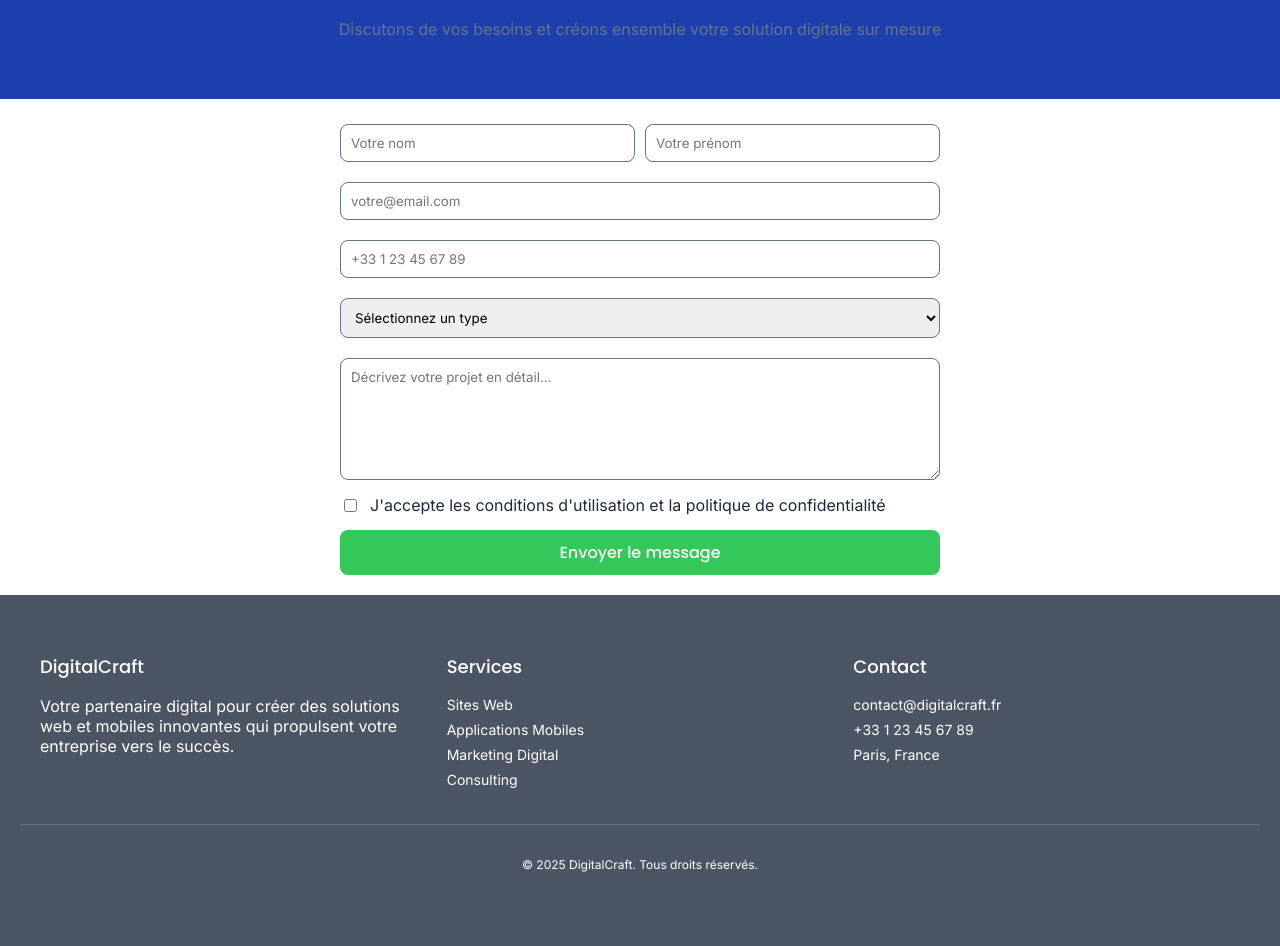
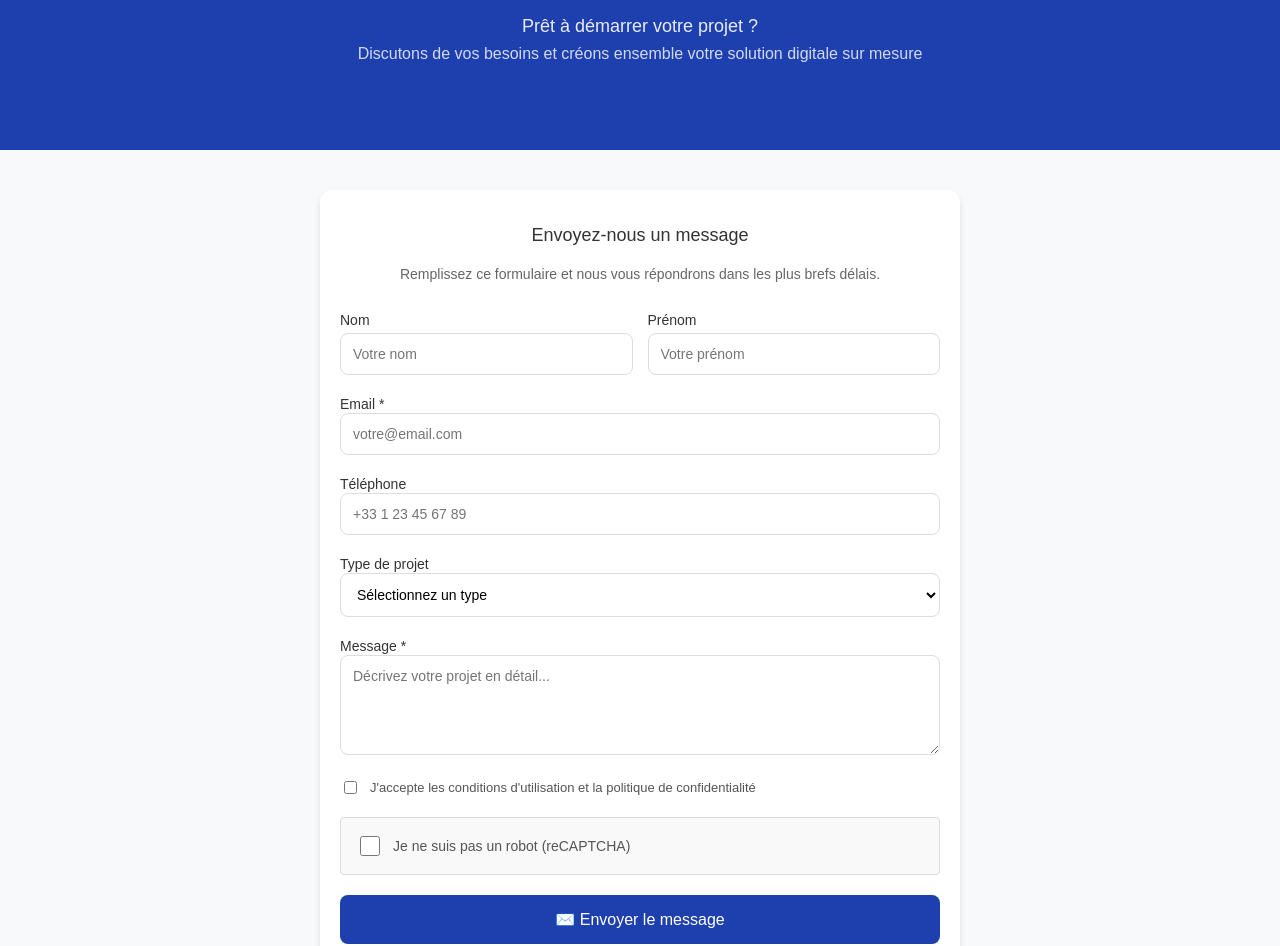
Before and after one commit to Mrgurpreetsingh/digitalcraft, a React (Vite) app: page /contact in a window 1280 px wide. Shown: the part 267-1213 px from the top of the page. Built offline with nearby package versions, Linux system fonts and the light colour scheme.

Commit message:
feat(32): ajout de la bordure au formulaire et message d'intro dans Contact

```diff
--- a/src/pages/ContactPage.jsx
+++ b/src/pages/ContactPage.jsx
@@ -1,101 +1,168 @@
 import React, { useState } from 'react';
-import Navbar from '../components/Navbar';
-import Footer from '../components/Footer';
-import styled from 'styled-components';
 
-const HeaderSection = styled.section`
-  padding: 40px 20px;
-  text-align: center;
-  background-color: var(--primary-color); /* Bleu #1E40AF */
-  color: var(--white);
-`;
-
-const ContactContainer = styled.div`
-  max-width: 600px;
-  margin: 0 auto;
-  padding: 20px;
-  text-align: center;
-  color: var(--text-dark);
-`;
-
-const Title = styled.h1`
-  font-family: 'Poppins', sans-serif;
-  font-size: 2.5em;
-  margin-bottom: 10px;
-`;
-
-const Paragraph = styled.p`
-  font-family: 'Inter', sans-serif;
-  font-size: 16px;
-  color: var(--text-light);
-  margin-bottom: 20px;
-`;
-
-const Form = styled.form`
-  display: flex;
-  flex-direction: column;
-  text-align: left;
-`;
-
-const FormGroup = styled.div`
-  margin-bottom: 15px;
-  display: flex;
-  gap: 10px;
-
-  & > * {
-    flex: 1;
+// Styles inline pour éviter les dépendances externes
+const styles = {
+  container: {
+    fontFamily: 'Arial, sans-serif',
+    margin: 0,
+    padding: 0,
+    backgroundColor: '#f8f9fa'
+  },
+  headerSection: {
+    padding: '60px 20px',
+    textAlign: 'center',
+    backgroundColor: '#1E40AF',
+    color: 'white',
+    minHeight: '200px',
+    display: 'flex',
+    flexDirection: 'column',
+    justifyContent: 'center'
+  },
+  title: {
+    fontSize: '2.5em',
+    marginBottom: '10px',
+    fontWeight: 'bold'
+  },
+  subtitle: {
+    fontSize: '18px',
+    marginBottom: '8px',
+    opacity: 0.9
+  },
+  description: {
+    fontSize: '16px',
+    opacity: 0.8,
+    maxWidth: '600px',
+    margin: '0 auto'
+  },
+  contactContainer: {
+    maxWidth: '600px',
+    margin: '40px auto',
+    padding: '20px',
+    backgroundColor: 'white',
+    borderRadius: '12px',
+    boxShadow: '0 4px 6px rgba(0, 0, 0, 0.1)'
+  },
+  formIntro: {
+    fontSize: '18px',
+    color: '#333',
+    marginBottom: '20px',
+    textAlign: 'center',
+    fontWeight: '500'
+  },
+  formSubtitle: {
+    fontSize: '14px',
+    color: '#666',
+    marginBottom: '30px',
+    textAlign: 'center'
+  },
+  formContainer: {
+    display: 'flex',
+    flexDirection: 'column'
+  },
+  formGroup: {
+    marginBottom: '20px'
+  },
+  formRow: {
+    display: 'flex',
+    gap: '15px',
+    marginBottom: '20px'
+  },
+  inputGroup: {
+    flex: 1,
+    display: 'flex',
+    flexDirection: 'column'
+  },
+  label: {
+    fontSize: '14px',
+    fontWeight: '500',
+    marginBottom: '5px',
+    color: '#333'
+  },
+  input: {
+    width: '100%',
+    padding: '12px',
+    border: '1px solid #ddd',
+    borderRadius: '8px',
+    fontSize: '14px',
+    transition: 'border-color 0.3s ease',
+    boxSizing: 'border-box'
+  },
+  inputFocus: {
+    outline: 'none',
+    borderColor: '#1E40AF'
+  },
+  select: {
+    width: '100%',
+    padding: '12px',
+    border: '1px solid #ddd',
+    borderRadius: '8px',
+    fontSize: '14px',
+    backgroundColor: 'white',
+    cursor: 'pointer',
+    boxSizing: 'border-box'
+  },
+  textarea: {
+    width: '100%',
+    padding: '12px',
+    border: '1px solid #ddd',
+    borderRadius: '8px',
+    fontSize: '14px',
+    minHeight: '100px',
+    resize: 'vertical',
+    fontFamily: 'inherit',
+    boxSizing: 'border-box'
+  },
+  checkboxContainer: {
+    display: 'flex',
+    alignItems: 'flex-start',
+    gap: '10px',
+    marginBottom: '20px'
+  },
+  checkbox: {
+    marginTop: '2px'
+  },
+  checkboxLabel: {
+    fontSize: '13px',
+    color: '#555',
+    lineHeight: '1.4'
+  },
+  recaptcha: {
+    backgroundColor: '#f9f9f9',
+    border: '1px solid #ddd',
+    borderRadius: '4px',
+    padding: '15px',
+    marginBottom: '20px',
+    display: 'flex',
+    alignItems: 'center',
+    gap: '10px'
+  },
+  recaptchaCheckbox: {
+    width: '20px',
+    height: '20px'
+  },
+  recaptchaText: {
+    fontSize: '14px',
+    color: '#555'
+  },
+  submitButton: {
+    backgroundColor: '#1E40AF',
+    color: 'white',
+    padding: '15px 30px',
+    border: 'none',
+    borderRadius: '8px',
+    fontSize: '16px',
+    fontWeight: '500',
+    cursor: 'pointer',
+    transition: 'background-color 0.3s ease',
+    display: 'flex',
+    alignItems: 'center',
+    justifyContent: 'center',
+    gap: '8px'
+  },
+  submitButtonHover: {
+    backgroundColor: '#1E3A8A'
   }
-`;
-
-const Input = styled.input`
-  width: 100%;
-  padding: 10px;
-  margin-top: 5px;
-  border: 1px solid var(--text-light);
-  border-radius: 8px;
-  font-family: 'Inter', sans-serif;
-`;
-
-const Select = styled.select`
-  width: 100%;
-  padding: 10px;
-  margin-top: 5px;
-  border: 1px solid var(--text-light);
-  border-radius: 8px;
-  font-family: 'Inter', sans-serif;
-`;
-
-const Textarea = styled.textarea`
-  width: 100%;
-  padding: 10px;
-  margin-top: 5px;
-  border: 1px solid var(--text-light);
-  border-radius: 8px;
-  font-family: 'Inter', sans-serif;
-  height: 100px;
-`;
-
-const Label = styled.label`
-  display: flex;
-  align-items: center;
-  gap: 10px;
-`;
-
-const Button = styled.button`
-  background-color: var(--secondary-color); /* #34C759 */
-  color: var(--white);
-  padding: 10px 20px;
-  border: none;
-  border-radius: 8px;
-  cursor: pointer;
-  width: 100%;
-  font-family: 'Poppins', sans-serif;
-  font-size: 16px;
-
-  &:hover {
-    background-color: #059669;
-  }
-`;
+};
 
 function ContactPage() {
   const [formData, setFormData] = useState({
@@ -105,102 +172,197 @@ function ContactPage() {
     telephone: '',
     typeProjet: '',
     message: '',
+    conditions: false,
+    recaptcha: false
   });
 
+  const [focusedField, setFocusedField] = useState(null);
+
   const handleChange = (e) => {
-    const { name, value } = e.target;
-    setFormData((prevState) => ({
+    const { name, value, type, checked } = e.target;
+    setFormData(prevState => ({
       ...prevState,
-      [name]: value,
+      [name]: type === 'checkbox' ? checked : value
     }));
+  };
+
+  const handleFocus = (fieldName) => {
+    setFocusedField(fieldName);
+  };
+
+  const handleBlur = () => {
+    setFocusedField(null);
   };
 
   const handleSubmit = (e) => {
     e.preventDefault();
     console.log('Form submitted:', formData);
-    // Add form submission logic here (to be handled by backend)
+    // Logic de soumission du formulaire
+    alert('Message envoyé avec succès !');
   };
 
   return (
-    <div>
-      <HeaderSection>
-        <Title>Nous Contacter</Title>
-        <Paragraph>Prêt à démarrer votre projet ?</Paragraph>
-        <Paragraph>Discutons de vos besoins et créons ensemble votre solution digitale sur mesure</Paragraph>
-      </HeaderSection>
-      <ContactContainer>
-        <Form onSubmit={handleSubmit}>
-          <FormGroup>
-            <Input
+    <div style={styles.container}>
+      <div style={styles.headerSection}>
+        <h1 style={styles.title}>Nous Contacter</h1>
+        <p style={styles.subtitle}>Prêt à démarrer votre projet ?</p>
+        <p style={styles.description}>
+          Discutons de vos besoins et créons ensemble votre solution digitale sur mesure
+        </p>
+      </div>
+
+      <div style={styles.contactContainer}>
+        <h2 style={styles.formIntro}>Envoyez-nous un message</h2>
+        <p style={styles.formSubtitle}>
+          Remplissez ce formulaire et nous vous répondrons dans les plus brefs délais.
+        </p>
+
+        <div style={styles.formContainer}>
+          <div style={styles.formRow}>
+            <div style={styles.inputGroup}>
+              <label style={styles.label}>Nom</label>
+              <input
                 type="text"
                 name="nom"
                 placeholder="Votre nom"
                 value={formData.nom}
                 onChange={handleChange}
+                onFocus={() => handleFocus('nom')}
+                onBlur={handleBlur}
+                style={{
+                  ...styles.input,
+                  borderColor: focusedField === 'nom' ? '#1E40AF' : '#ddd'
+                }}
+                required
               />
-            <Input
+            </div>
+            <div style={styles.inputGroup}>
+              <label style={styles.label}>Prénom</label>
+              <input
                 type="text"
                 name="prenom"
                 placeholder="Votre prénom"
                 value={formData.prenom}
                 onChange={handleChange}
+                onFocus={() => handleFocus('prenom')}
+                onBlur={handleBlur}
+                style={{
+                  ...styles.input,
+                  borderColor: focusedField === 'prenom' ? '#1E40AF' : '#ddd'
+                }}
+                required
               />
-          </FormGroup>
-          <FormGroup>
-            <Input
+            </div>
+          </div>
+
+          <div style={styles.formGroup}>
+            <label style={styles.label}>Email *</label>
+            <input
               type="email"
               name="email"
               placeholder="votre@email.com"
               value={formData.email}
               onChange={handleChange}
+              onFocus={() => handleFocus('email')}
+              onBlur={handleBlur}
+              style={{
+                ...styles.input,
+                borderColor: focusedField === 'email' ? '#1E40AF' : '#ddd'
+              }}
               required
             />
-          </FormGroup>
-          <FormGroup>
-            <Input
+          </div>
+
+          <div style={styles.formGroup}>
+            <label style={styles.label}>Téléphone</label>
+            <input
               type="tel"
               name="telephone"
               placeholder="+33 1 23 45 67 89"
               value={formData.telephone}
               onChange={handleChange}
+              onFocus={() => handleFocus('telephone')}
+              onBlur={handleBlur}
+              style={{
+                ...styles.input,
+                borderColor: focusedField === 'telephone' ? '#1E40AF' : '#ddd'
+              }}
             />
-          </FormGroup>
-          <FormGroup>
-            <Select
+          </div>
+
+          <div style={styles.formGroup}>
+            <label style={styles.label}>Type de projet</label>
+            <select
               name="typeProjet"
               value={formData.typeProjet}
               onChange={handleChange}
+              style={styles.select}
+              required
             >
               <option value="">Sélectionnez un type</option>
               <option value="web">Site Web</option>
               <option value="mobile">Application Mobile</option>
               <option value="marketing">Marketing Digital</option>
               <option value="consulting">Consulting</option>
-            </Select>
-          </FormGroup>
-          <FormGroup>
-            <Textarea
+            </select>
+          </div>
+
+          <div style={styles.formGroup}>
+            <label style={styles.label}>Message *</label>
+            <textarea
               name="message"
               placeholder="Décrivez votre projet en détail..."
               value={formData.message}
               onChange={handleChange}
+              onFocus={() => handleFocus('message')}
+              onBlur={handleBlur}
+              style={{
+                ...styles.textarea,
+                borderColor: focusedField === 'message' ? '#1E40AF' : '#ddd'
+              }}
               required
             />
-          </FormGroup>
-          <FormGroup>
-            <Label>
+          </div>
+
+          <div style={styles.checkboxContainer}>
             <input
               type="checkbox"
               name="conditions"
+              id="conditions"
+              checked={formData.conditions}
+              onChange={handleChange}
+              style={styles.checkbox}
               required
             />
+            <label htmlFor="conditions" style={styles.checkboxLabel}>
               J'accepte les conditions d'utilisation et la politique de confidentialité
-            </Label>
-          </FormGroup>
-          <Button type="submit">Envoyer le message</Button>
-        </Form>
-      </ContactContainer>
-      <Footer />
+            </label>
+          </div>
+
+          <div style={styles.recaptcha}>
+            <input
+              type="checkbox"
+              name="recaptcha"
+              id="recaptcha"
+              checked={formData.recaptcha}
+              onChange={handleChange}
+              style={styles.recaptchaCheckbox}
+              required
+            />
+            <span style={styles.recaptchaText}>Je ne suis pas un robot (reCAPTCHA)</span>
+          </div>
+
+          <button
+            type="submit"
+            style={styles.submitButton}
+            onMouseEnter={(e) => e.target.style.backgroundColor = styles.submitButtonHover.backgroundColor}
+            onMouseLeave={(e) => e.target.style.backgroundColor = styles.submitButton.backgroundColor}
+            onClick={handleSubmit}
+          >
+            ✉️ Envoyer le message
+          </button>
+        </div>
+      </div>
     </div>
   );
 }
```
Lines whose indentation alone changed are shown as unchanged.
